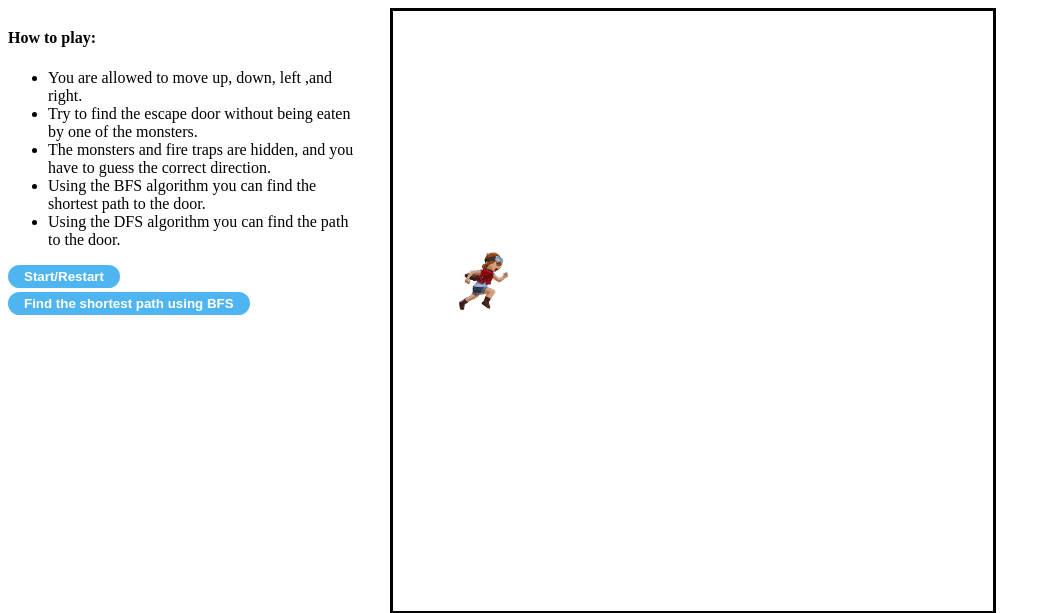
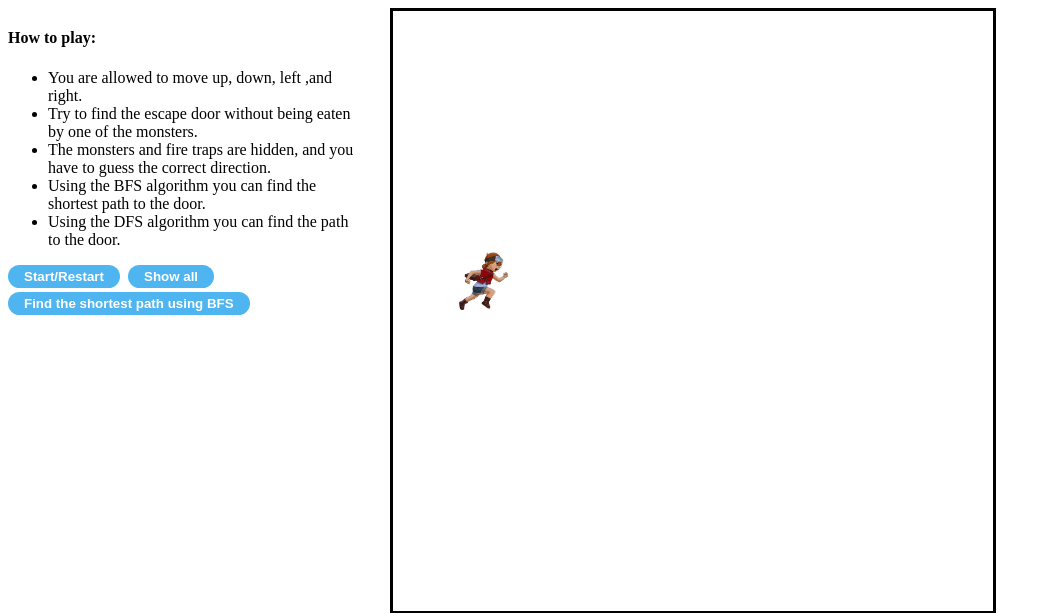
Before and after one commit to MotazBellah/dungeon, a Flask app: page / in a window 1280 px wide. Shown: the top 613 px of the page, without its empty margins (0-1051 px from the left). Run offline with Flask 2, Linux system fonts and the light colour scheme.

Commit message:
Added button to show all monsters, fire ,and door

```diff
--- a/app.py
+++ b/app.py
@@ -11,7 +11,7 @@ CELL = [i for i in range(100)]
 @app.route('/', methods=['GET', 'POST'])
 def index():
     # Get random locations for player, door and monster
-    player, door, *monsters = random.sample(CELL, 14)
+    player, door, *monsters = random.sample(CELL, 16)
 
     return render_template('index.html', player=player, door=door, monsters=monsters,  monsters1=monsters)
 
--- a/static/app.js
+++ b/static/app.js
@@ -157,7 +157,7 @@ document.addEventListener('DOMContentLoaded', () => {
        let fires = document.querySelectorAll('.fire')
 
        if (status === false) {
-           console.log('v');
+
            document.querySelector('.door').style.visibility = 'hidden';
 
            for (let i = 0; i < monsters.length; i++) {
@@ -166,7 +166,7 @@ document.addEventListener('DOMContentLoaded', () => {
                }
 
        } else {
-           console.log('vjk');
+
            document.querySelector('.door').style.visibility  = 'visible';
 
            for (let i = 0; i < monsters.length; i++) {
@@ -175,6 +175,12 @@ document.addEventListener('DOMContentLoaded', () => {
                }
        }
    }
+
+   document.querySelector('.show').addEventListener('click', function () {
+       display_all = true
+       hide_display(display_all)
+   })
+
    hide_display(gameFinished)
 
 });
--- a/templates/index.html
+++ b/templates/index.html
@@ -86,6 +86,7 @@
                 </ul>
             </div>
             <button type="button" class="start">Start/Restart</button>
+            <button type="button" class="show">Show all</button>
             <button type="button" class="bfs">Find the shortest path using BFS</button>
         </div>
 
```
